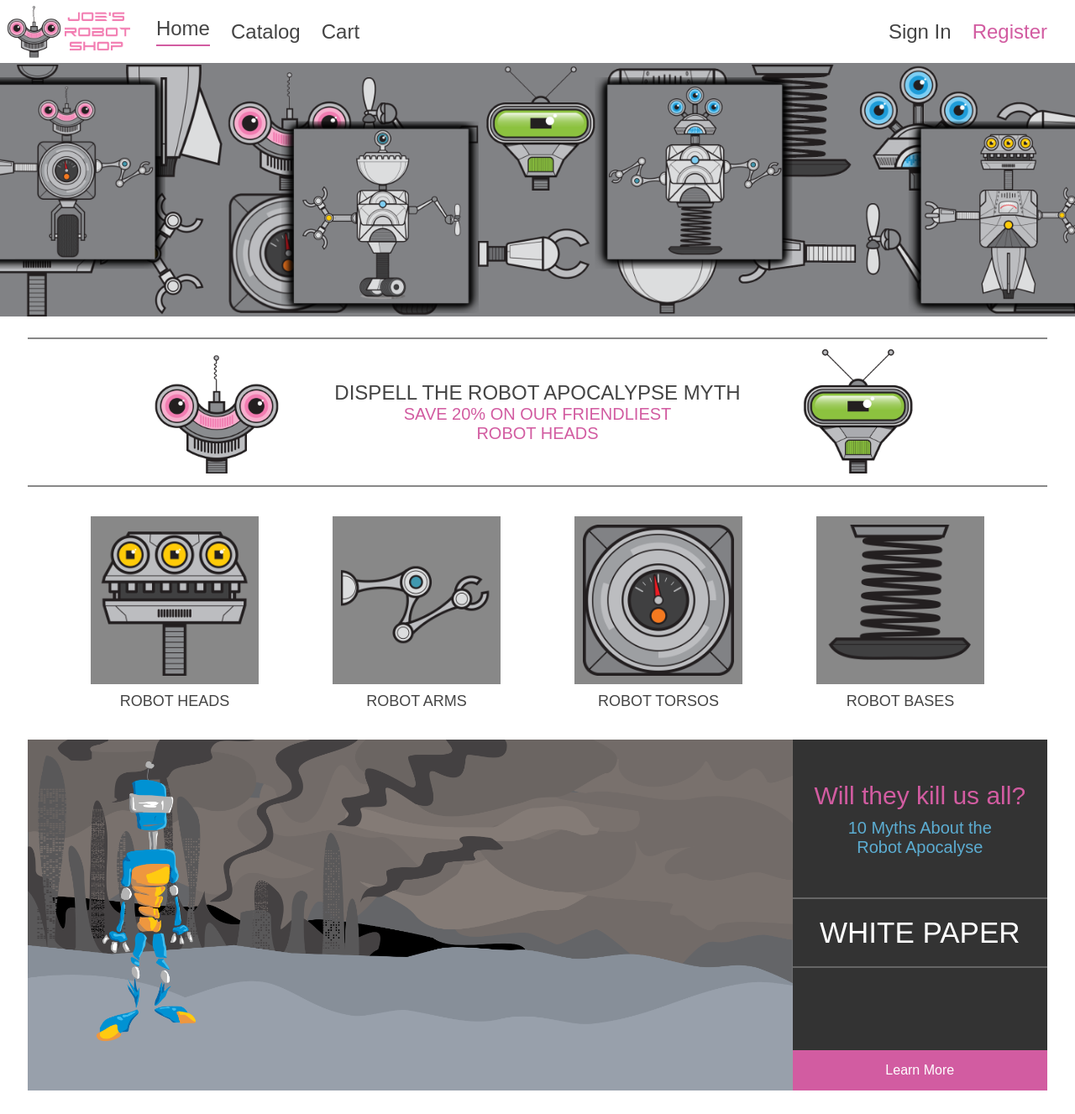
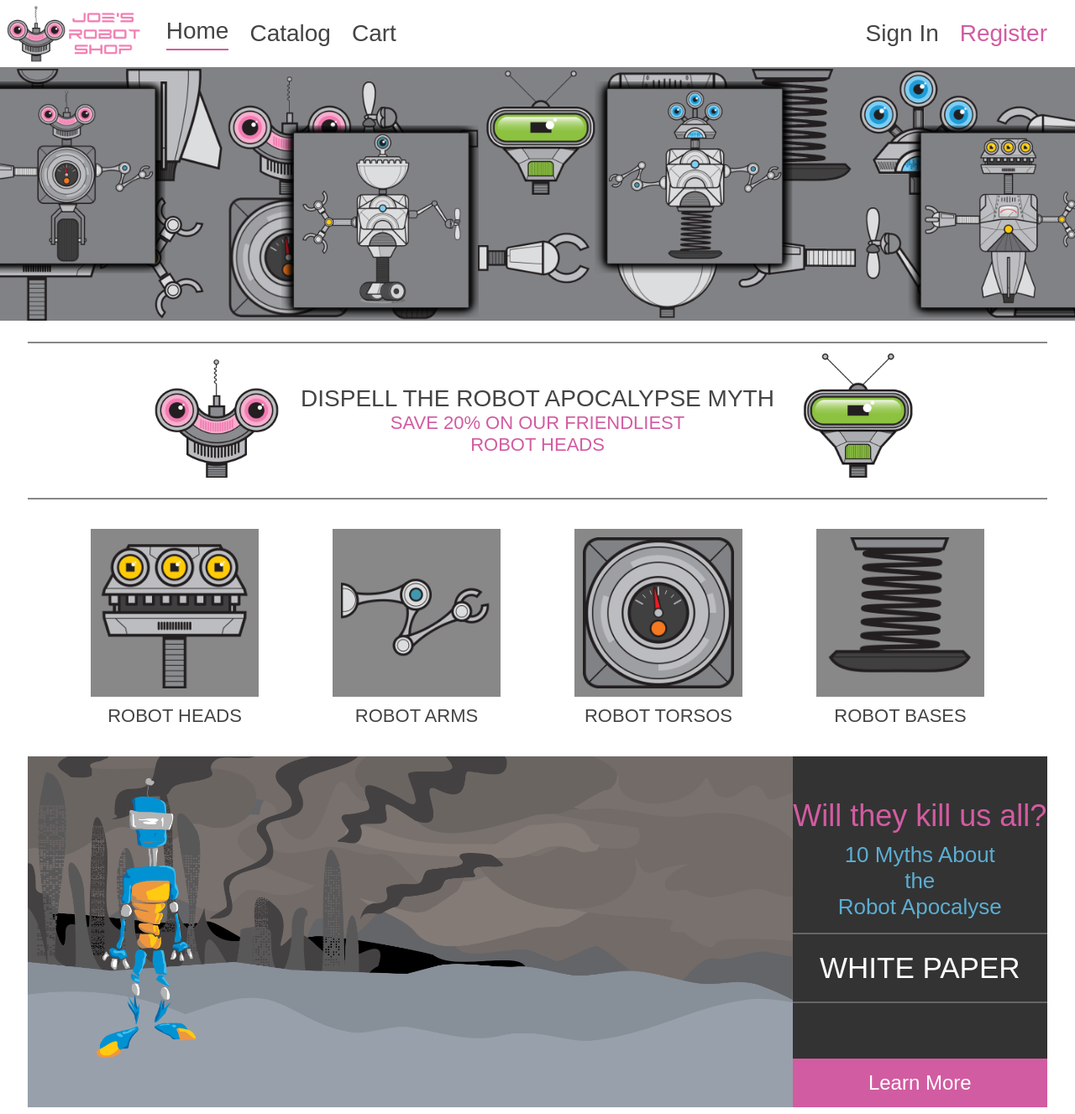
Before and after one commit to jmcooper/angular-fundamentals-planning, an Angular app: page /home in a window 1280 px wide. Shown: the whole page at 84% size. Built offline with nearby package versions, Linux system fonts and the light colour scheme; no server answers.

Commit message:
Update font sizes for 1080p

```diff
--- a/src/app/catalog/catalog.component.css
+++ b/src/app/catalog/catalog.component.css
@@ -6,7 +6,7 @@
 .filters {
   display: flex;
   justify-content: space-between;
-  padding: 25px 200px;
+  padding: 25px 400px;
 }
 
 .filters button {
--- a/src/app/home/home.component.css
+++ b/src/app/home/home.component.css
@@ -36,12 +36,12 @@
 }
 
 .promo-main-text {
-  font-size: 24px;
+  font-size: 28px;
   text-align: center;
 }
 
 .promo-sub-text {
-  font-size: 20px;
+  font-size: 22px;
   text-align: center;
 }
 
@@ -55,7 +55,7 @@
 .part {
   display: flex;
   flex-direction: column;
-  font-size: 18px;
+  font-size: 22px;
   text-align: center;
   cursor: pointer;
 }
@@ -88,11 +88,11 @@
 
 .white-paper .header-text {
   margin-top: 50px;
-  font-size: 30px;
+  font-size: 36px;
 }
 
 .white-paper .sub-text {
-  font-size: 20px;
+  font-size: 26px;
   color: #5cadd2;
   margin-top: 10px;
   padding: 0 15%;
@@ -112,6 +112,7 @@
 }
 
 .white-paper .learn-more {
+  font-size: 24px;
   background-color: #d25ca1;
   color: white;
   padding: 15px 25px;
--- a/src/app/product-details/product-details.component.css
+++ b/src/app/product-details/product-details.component.css
@@ -18,17 +18,18 @@
 }
 
 .product .name {
-  font-size: 22px;
+  font-size: 26px;
   font-weight: bold;
 }
 
 .product .description {
   margin-top: 3px;
-  font-size: 18px;
+  font-size: 22px;
 }
 
-.product .category {
-  margin-top: 20px;
+.product-info .category {
+  font-size: 20px;
+  margin-top: 18px;
   color: #777;
 }
 
--- a/src/app/site-header/site-header.component.css
+++ b/src/app/site-header/site-header.component.css
@@ -1,7 +1,7 @@
 .container {
   display: flex;
   justify-content: space-between;
-  font-size: 24px;
+  font-size: 28px;
   margin-bottom: 10px;
   margin: -3px -8px 0 -8px;
   padding: 0 8px 5px 8px;
@@ -18,7 +18,7 @@
 }
 
 .logo {
-  height: 65px;
+  height: 70px;
 }
 
 .cart {
--- a/src/app/user/register/register.component.css
+++ b/src/app/user/register/register.component.css
@@ -17,7 +17,7 @@
 }
 
 .logo {
-  width: 150px;
+  width: 170px;
   align-self: center;
   margin-bottom: 15px;
 }
@@ -29,7 +29,7 @@
 }
 
 .sub-text {
-  font-size: 18px;
+  font-size: 22px;
   align-self: center;
   margin-bottom: 15px;
   color: #444;
--- a/src/app/user/sign-in/sign-in.component.css
+++ b/src/app/user/sign-in/sign-in.component.css
@@ -17,7 +17,7 @@
 }
 
 .logo {
-  width: 150px;
+  width: 170px;
   align-self: center;
   margin-bottom: 15px;
 }
@@ -29,7 +29,7 @@
 }
 
 .sub-text {
-  font-size: 18px;
+  font-size: 22px;
   align-self: center;
   margin-bottom: 15px;
   color: #444;
@@ -59,3 +59,21 @@ em.error {
   font-size: 18px;
   text-align: center;
 }
+
+.form-info {
+  display: flex;
+  font-size: 18px;
+  padding: 30px 50px 50px 50px;
+}
+
+.form-info label {
+  display: inline-block;
+  width: 200px;
+}
+
+.form-info div {
+  border: 1px solid #777;
+  border-radius: 10px;
+  padding: 20px;
+  margin-right: 50px;
+}
--- a/src/styles.css
+++ b/src/styles.css
@@ -1,7 +1,7 @@
 body {
   background-color: #fff;
   font-family: Arial, Helvetica, sans-serif;
-  font-size: 16px;
+  font-size: 26px;
   color: #444;
 }
 
@@ -66,7 +66,7 @@ ul {
 }
 
 button {
-  font-size: 15px;
+  font-size: 22px;
   padding: 15px 25px;
   background-color: #5cadd2;
   color: #fff;
@@ -77,7 +77,7 @@ button {
 }
 
 a.button {
-  font-size: 15px;
+  font-size: 22px;
   padding: 15px 25px;
   background-color: #5cadd2;
   color: #fff;
@@ -109,15 +109,10 @@ button.cta:hover {
   color: #fff;
 }
 
-input {
-  padding: 15px;
-  font-size: 20px;
-}
-
 input,
 select {
   padding: 15px;
-  font-size: 20px;
+  font-size: 24px;
 }
 
 .button.cta:disabled {
```
